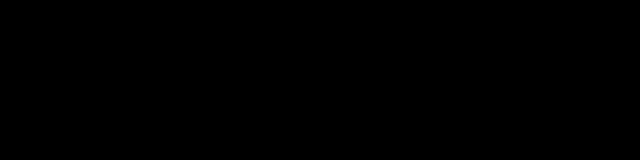
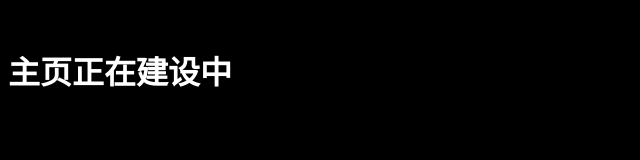
Before and after one commit to showsoft0376/wangjiayuan, a plain HTML site: page index.html in a window 1280 px wide. Shown: the whole page, without its empty margins (0-640 px from the left). Drawn offline with Linux system fonts and the light colour scheme.

Commit message:
upload index.html

```diff
--- a/index.html
+++ b/index.html
@@ -4,6 +4,6 @@
 	<title>王家元的主页</title>
 </head>
 <body style="background-color: #000">
-<h1>主页正在建设中</h1>
+<h1 style="color: #fff;">主页正在建设中</h1>
 </body>
 </html>
```
